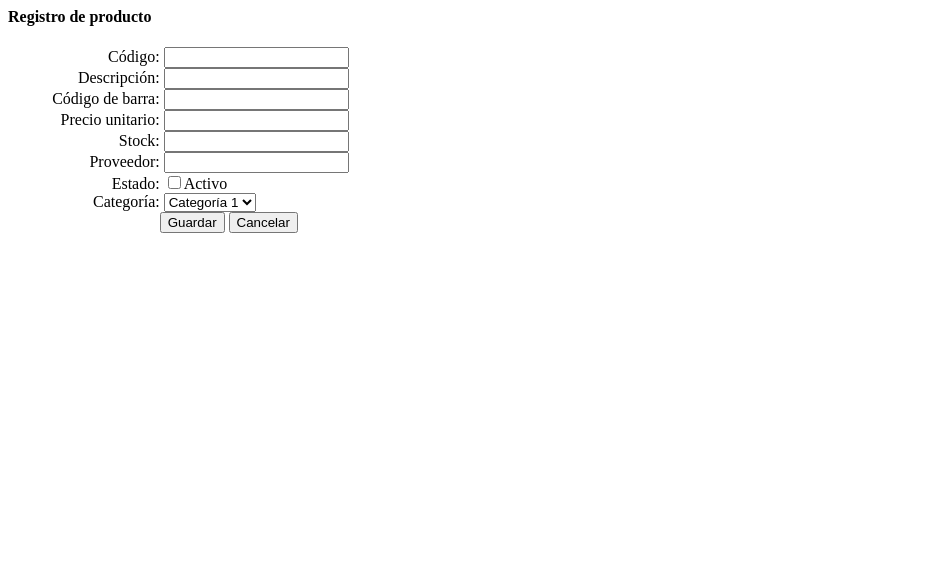
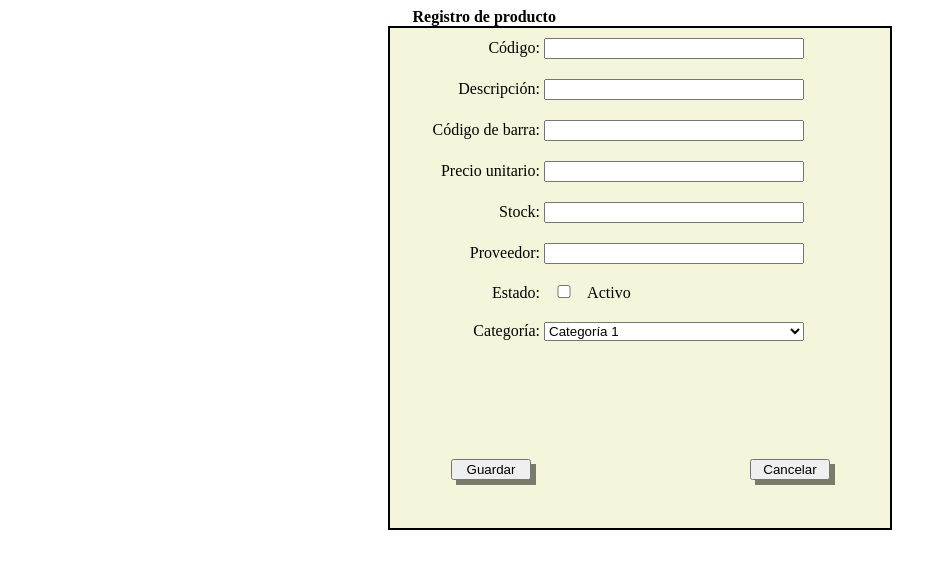
Before and after one commit to cerros777/actividadevaluada2, a plain HTML site: page producto.html in a window 1280 px wide. Shown: the whole page, without its empty margins (0-947 px from the left). Drawn offline with Linux system fonts and the light colour scheme.

Commit message:
formulario completo

```diff
--- a/producto.html
+++ b/producto.html
@@ -2,25 +2,53 @@
     <head>
         <title>Formulario</title>
         <style>
+            h4{
+                margin-left: 32%;
+                margin-bottom: 0px;
+            }
             form {
-                width: 40%
+                width: 500px;
+                height: 500px;
+                background-color: beige;
+                border: 2px solid black;
+                margin: 0px auto 0px auto;
             }
             label,
             input {
                 display: inline-block;
+                margin: 10px auto 10px auto;
+                width: 260px;
             }
             label {
                 width: 30%;
                 text-align: right;
             }
             div{
-                width: 40%;
-                margin: 0 auto;
+                width: 400px;
+                height: 100px;
+                align-content: center;
+                margin: 10% 0% 1% 12%;
+            }
+            #btnGuardar{
+
+                width: 20%;
+                margin-left: 1px;
+                margin-top: 12%;
+                box-shadow: 5px 5px rgba(0,0,0,0.5);
+            }
+            #cancelar{
+                width: 20%;
+                margin-left: 215px;
+                box-shadow: 5px 5px rgba(0,0,0,0.5);
+            }
+            #categoria{
+                width: 260px;
             }
         </style>
     </head>
     <body>
         <h4>Registro de producto</h4>
+        <section>
         <form action="resultadoformulario.html" method="get">
             <label>Código:</label>
             <input type="text" id="codigo"/>
@@ -41,7 +69,7 @@
             <input type="text" id="proveedor"/>
             <br>
             <label>Estado:</label>
-            <input type="checkbox" id="estado"/>Activo
+            <input style="width: 8%" type="checkbox" id="estado"/> Activo
             <br>
             <label>Categoría:</label>
             <select id="categoria">
@@ -58,5 +86,6 @@
             </select>
 
         </form>
+    </section>
     </body>
 </html>
```
Also changed, not shown: index.html (+6 -2 lines), 1 other file.
